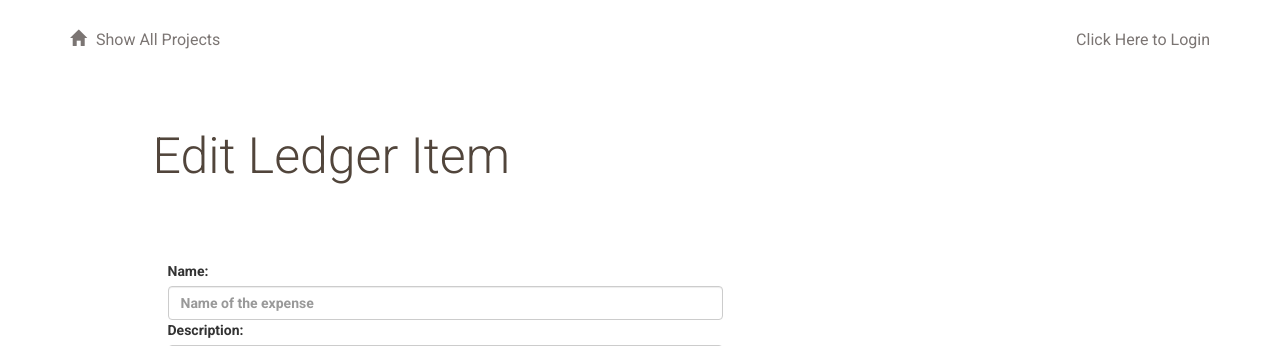
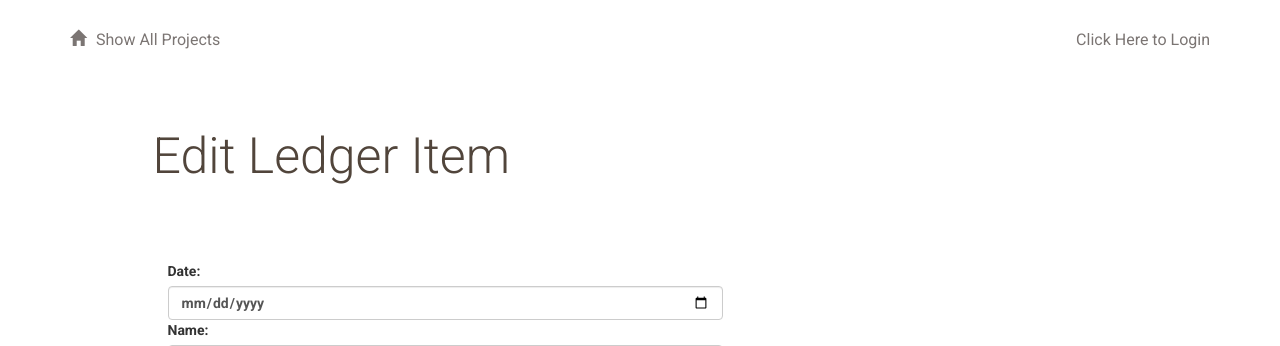
Before and after one commit to GeneKao/catalog-app, a Flask app: template app/templates/editLedgerItem.html in a window 1280 px wide. Shown: the top 346 px of the page. Run offline with Flask 2, Linux system fonts and the light colour scheme; the template is opened without the code that fills it, so the values that code supplies are empty; parts of the project's set-up code (start-up, migrations or seed data) failed here and were passed over; some libraries are stand-ins or nearby versions.

Commit message:
Fix the bug of editing date incorrectly.

```diff
--- a/app/application.py
+++ b/app/application.py
@@ -487,7 +487,7 @@ def editLedgerItem(project_id, ledger_id):
         if request.form['cost']:
             editedItem.course = request.form['cost']
         if request.form['date']:
-            editedItem.course = request.form['date']
+            editedItem.date = request.form['date']
         session.add(editedItem)
         session.commit()
         flash('Menu Item Successfully Edited')
--- a/app/templates/editLedgerItem.html
+++ b/app/templates/editLedgerItem.html
@@ -13,6 +13,9 @@
   <div class="col-md-6 col-md-offset-1 padding-top">
     <form action="#" method = "post">
       <div class="form-group">
+
+        <label for="date">Date:</label>
+        <input type ="date" class="form-control" name="date" value={{item.date}}>
 
         <label for="name">Name:</label>
         <input type ="text" maxlength="50" class="form-control" name="name" placeholder= "Name of the expense" value={{item.name}}>
--- a/app/templates/newLedgerItem.html
+++ b/app/templates/newLedgerItem.html
@@ -14,7 +14,7 @@
     <form action="#" method = "post">
       <div class="form-group">
 
-        <label for="name">Date:</label>
+        <label for="date">Date:</label>
         <input type ="date" class="form-control" name="date">
 
         <label for="name">Name:</label>
```
